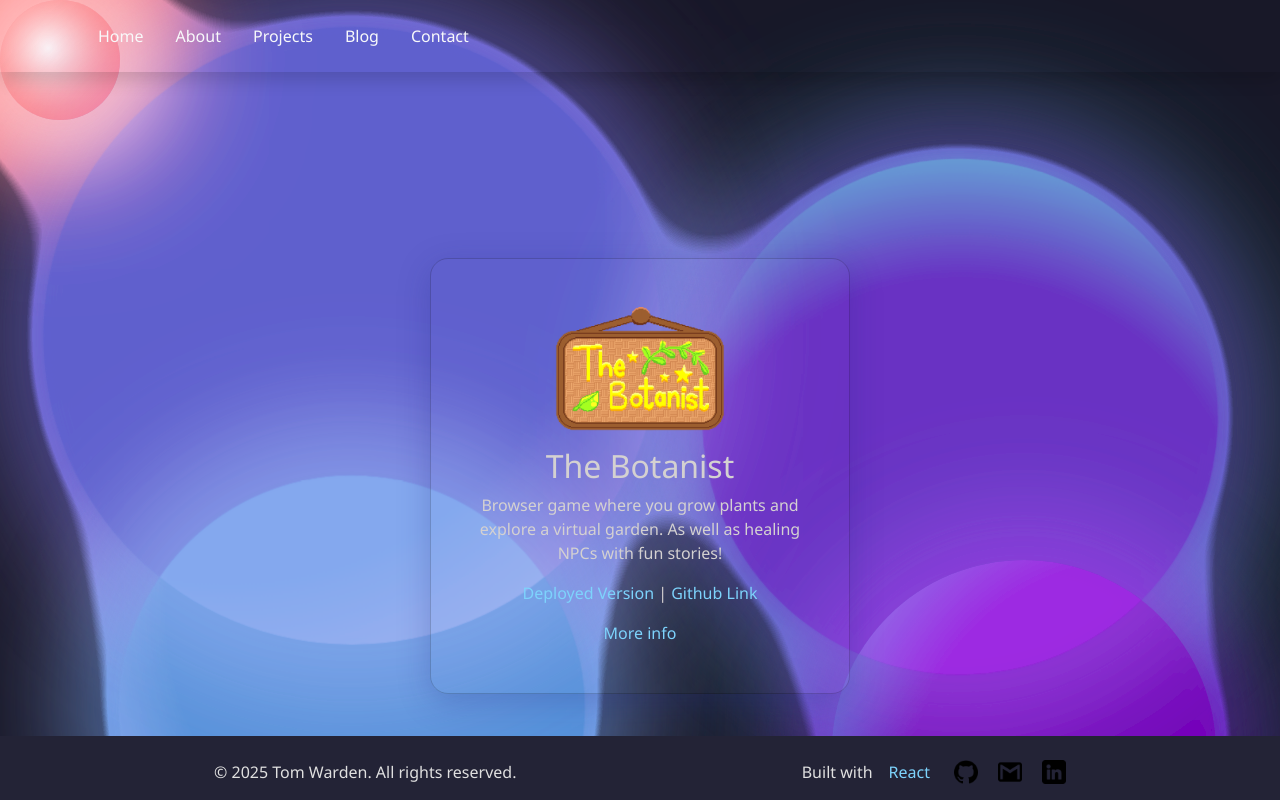
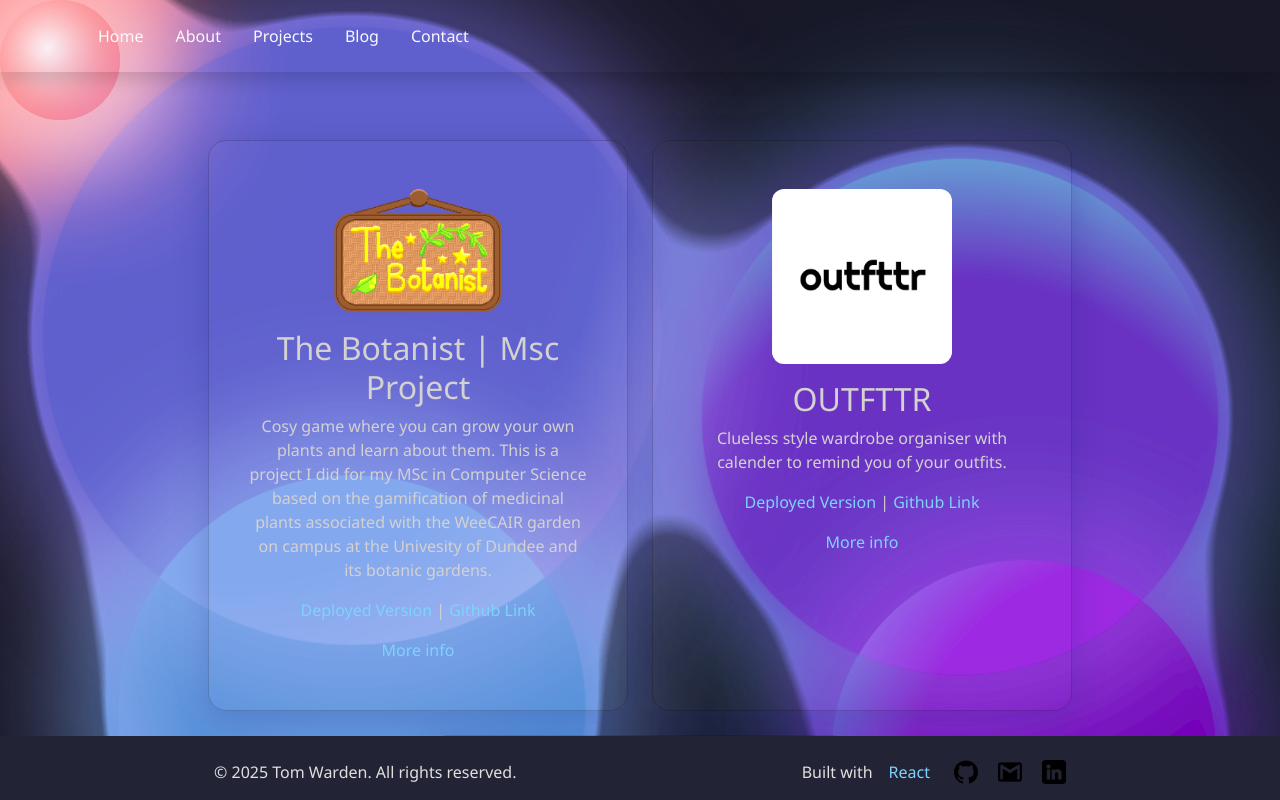
Before and after one commit to tomlukewarden/developer-portfolio, a React (Vite) app: page /projects in a window 1280 px wide. Shown: the top 800 px of the page. Built offline with nearby package versions, Linux system fonts and the light colour scheme.

Commit message:
add project images and edit cards

```diff
--- a/src/pages/components/projectCard.jsx
+++ b/src/pages/components/projectCard.jsx
@@ -1,18 +1,51 @@
 import "../styles/components/projectCard.css"
-function ProjectCard({ project }) {
+
+const projects = [
+  {
+    name: "The Botanist | Msc Project",
+    description: "Cosy game where you can grow your own plants and learn about them. This is a project I did for my MSc in Computer Science based on the gamification of medicinal plants associated with the WeeCAIR garden on campus at the Univesity of Dundee and its botanic gardens.",
+    image: "src/assets/project-images/botanist/botanist_logo.png",
+    link: "#",
+    lang: "React",
+    github: "https://github.com/tomlukewarden/MSc-Project"
+  },
+  {
+    name: "OUTFTTR",
+    description: "Clueless style wardrobe organiser with calender to remind you of your outfits.",
+    image: "src/assets/project-images/outfttr/outfttr.png",
+    link: "#",
+    lang: "React",
+    github: "https://github.com/tomlukewarden/outfitter-app"
+  },
+  {
+    name: "Weather App",
+    description: "Generic weather app that uses the OpenWeather API to display the weather.",
+    image: "src/assets/project-images/weather/weather.png",
+    link: "https://tomlukewarden.github.io/weather-app/",
+    lang: "JavaScript",
+    github: "https://github.com/tomlukewarden/weather-app"}
+
+];
+
+function ProjectCard() {
   return (
-    <div className="project-card mt-8 card">
+    <>
+      {projects.map((project, idx) => (
+        <div className="project-card mt-8 card" key={idx}>
           <div className="card-body">
             <img src={project.image} alt={project.name} className="card-img-left" />
             <h2 className="card-title">{project.name}</h2>
             <p className="card-text">{project.description}</p>
             <p>
-        <a href={project.link}>Deployed Version </a> |
+              <a href={project.link}>Deployed Version</a> |
               <a href={project.github}> Github Link</a>
             </p>
-        <a href="">More info</a>
+            <a href="" >More info</a>
           </div>
         </div>
+      ))}
+    </>
   );
 }
+
 export default ProjectCard;
--- a/src/pages/projects.jsx
+++ b/src/pages/projects.jsx
@@ -9,15 +9,9 @@ function Projects () {
         <Bubbles />
         <Header/>
         <h1 className="project-title">Have a look at my projects!</h1>
-        <ProjectCard
-          project={{
-            image:"src/assets/project-images/botanist/botanist_logo.png",
-            name: "The Botanist",
-            description: "Browser game where you grow plants and explore a virtual garden. As well as healing NPCs with fun stories!",
-            link: "https://example.com",
-            github: "https://github.com/your-repo"
-          }}
-        />
+        <div className="project-card-wrapper">
+        <ProjectCard/>
+        </div>
         <Footer />
     </div>
   );
--- a/src/pages/styles/components/projectCard.css
+++ b/src/pages/styles/components/projectCard.css
@@ -1,3 +1,15 @@
+.project-card-wrapper {
+  display: flex;
+  flex-wrap: wrap;
+  justify-content: center;
+  gap: 24px;
+  padding: 20px;
+  max-width: 1200px;
+  margin: auto;
+  position: relative;
+  z-index: 1;
+  background-color: transparent; /* Ensure the background is transparent */
+}
 /* Individual card styling */
 .project-card {
   z-index: 1;
--- a/src/pages/styles/project.css
+++ b/src/pages/styles/project.css
@@ -7,6 +7,7 @@
   justify-content: center;
   align-items: center;
   padding: 0 24px;
+  padding-bottom: 40px;
   width: 100%;
   box-sizing: border-box;
   background: transparent;
```
Also changed, not shown: src/assets/project-images/outfttr/outfttr.png (added), src/assets/project-images/weather/weather.png (added). Lines whose indentation alone changed are shown as unchanged.
